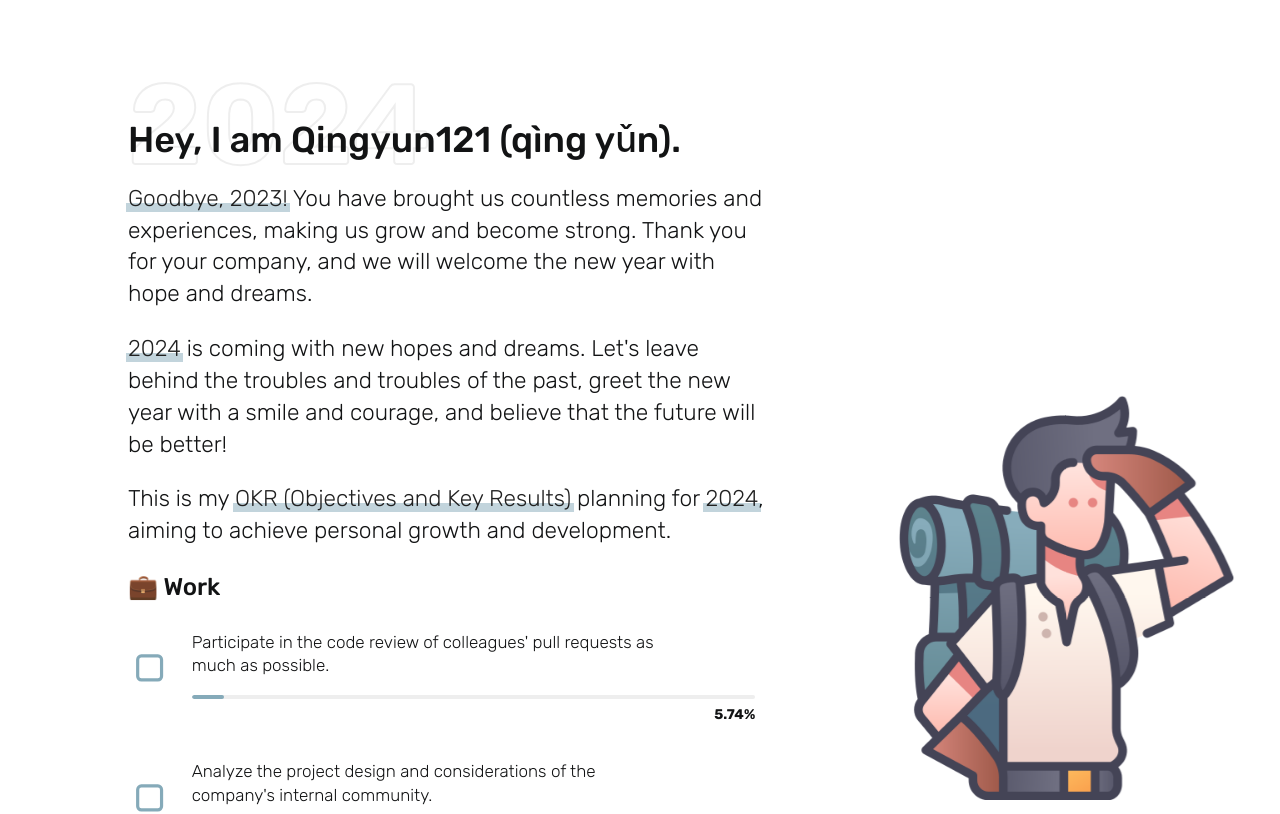
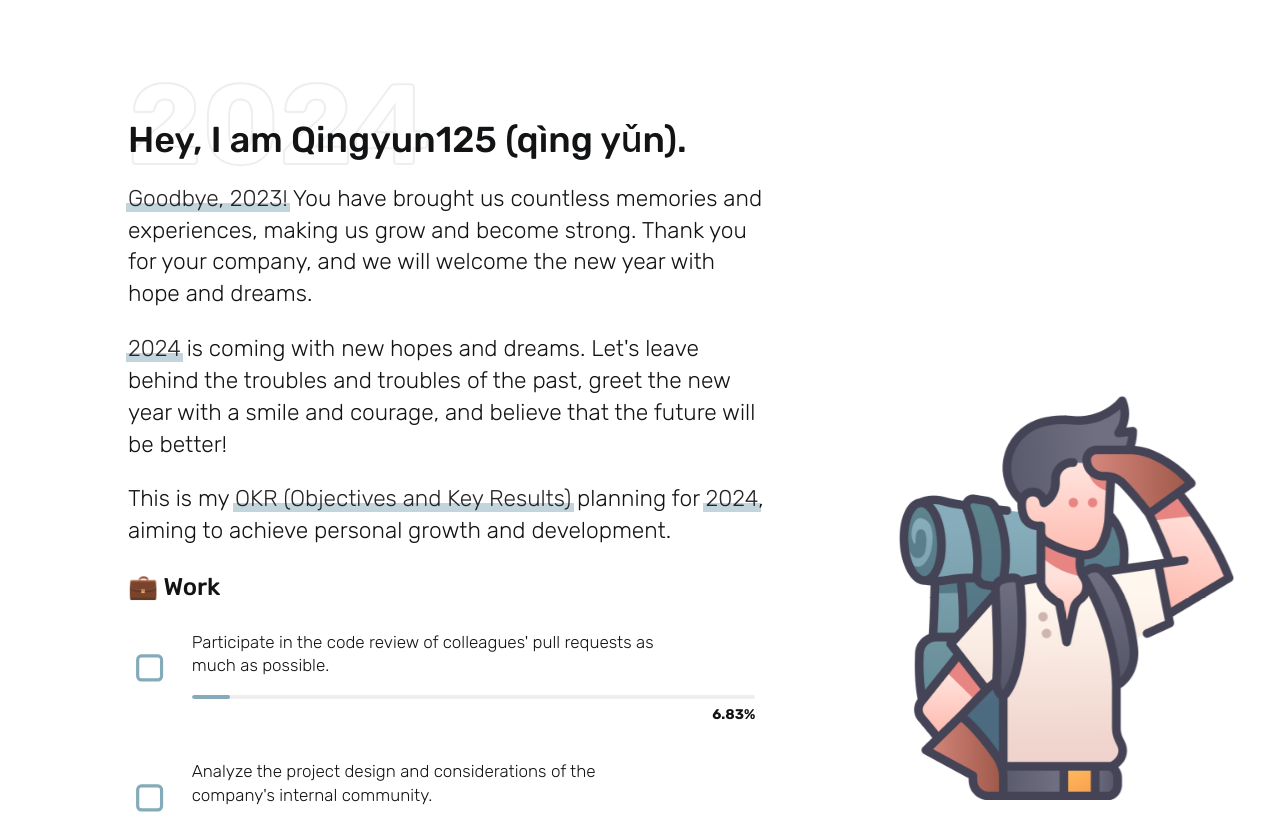
Before and after one commit to LQYld/promise-of-the-new-year, a Nuxt app: page /2024 in a window 1280 px wide. Shown: the top 814 px of the page. Built offline with nearby package versions, Linux system fonts and the light colour scheme.

Commit message:
feat: Update flag data

```diff
--- a/pages/2024/index.vue
+++ b/pages/2024/index.vue
@@ -3,7 +3,7 @@
     <div class="flex w-full justify-between">
       <div class="relative pt-20">
         <span class="slide-enter-content">2024</span>
-        <h1 class="font-medium text-4xl slide-enter-content">Hey, I am Qingyun121 (qìng yǔn).</h1>
+        <h1 class="font-medium text-4xl slide-enter-content">Hey, I am Qingyun125 (qìng yǔn).</h1>
         <p class="slide-enter-content"><a>Goodbye, 2023!</a> You have brought us countless memories and experiences,
           making us
           grow and become strong. Thank
@@ -41,19 +41,19 @@ const workFlag = {
   flagList: [
     {
       value: "Participate in the code review of colleagues' pull requests as much as possible.",
-      percentage: () => ((21/366)*100).toFixed(2)
+      percentage: () => ((25/366)*100).toFixed(2)
     },
     {
       value: "Analyze the project design and considerations of the company's internal community.",
-      percentage: () => ((21/366)*100).toFixed(2)
+      percentage: () => ((25/366)*100).toFixed(2)
     },
     {
       value: "Spend over 50% of the time coding, over 20% of the time participating in business.",
-      percentage: () => ((21/366)*100).toFixed(2)
+      percentage: () => ((25/366)*100).toFixed(2)
     },
     {
       value: "Write documents in a timely manner to summarize and review every requirement.",
-      percentage: () => ((21/366)*100).toFixed(2)
+      percentage: () => ((25/366)*100).toFixed(2)
     },
     {
       value: 'At least promote one rank.',
@@ -75,7 +75,7 @@ const lifeFlag = {
     },
     {
       value: "Discard the previous lifestyle and pursue a comfortable and free attitude towards life.",
-      percentage: () => ((21/366)*100).toFixed(2)
+      percentage: () => ((25/366)*100).toFixed(2)
     },
     {
       value: "Organize several camping activities to relax the body and mind and get close to nature.",
@@ -117,7 +117,7 @@ const personalFlag = {
     },
     {
       value: "Strive to submit code on GitHub every day and turn all contribution values in 2024 green.",
-      percentage: () => ((21/366)*100).toFixed(2)
+      percentage: () => ((25/366)*100).toFixed(2)
     },
     {
       value: "Finish learning the source code of Vue and React, and submit more than 10 technical PRs in the open source community, with no restrictions on projects.",
@@ -165,7 +165,7 @@ p {
 a {
   text-decoration: none;
   white-space: nowrap;
-  color: #212121;
+  color: #252525;
   position: relative;
   cursor: pointer;
 }
@@ -178,7 +178,7 @@ a:after {
   left: -0.1em;
   right: -0.1em;
   bottom: 0;
-  transition: top 200ms cubic-bezier(0, 0.8, 0.21, 1);
+  transition: top 200ms cubic-bezier(0, 0.8, 0.25, 1);
   background-color: var(--primary);
 }
 
```
